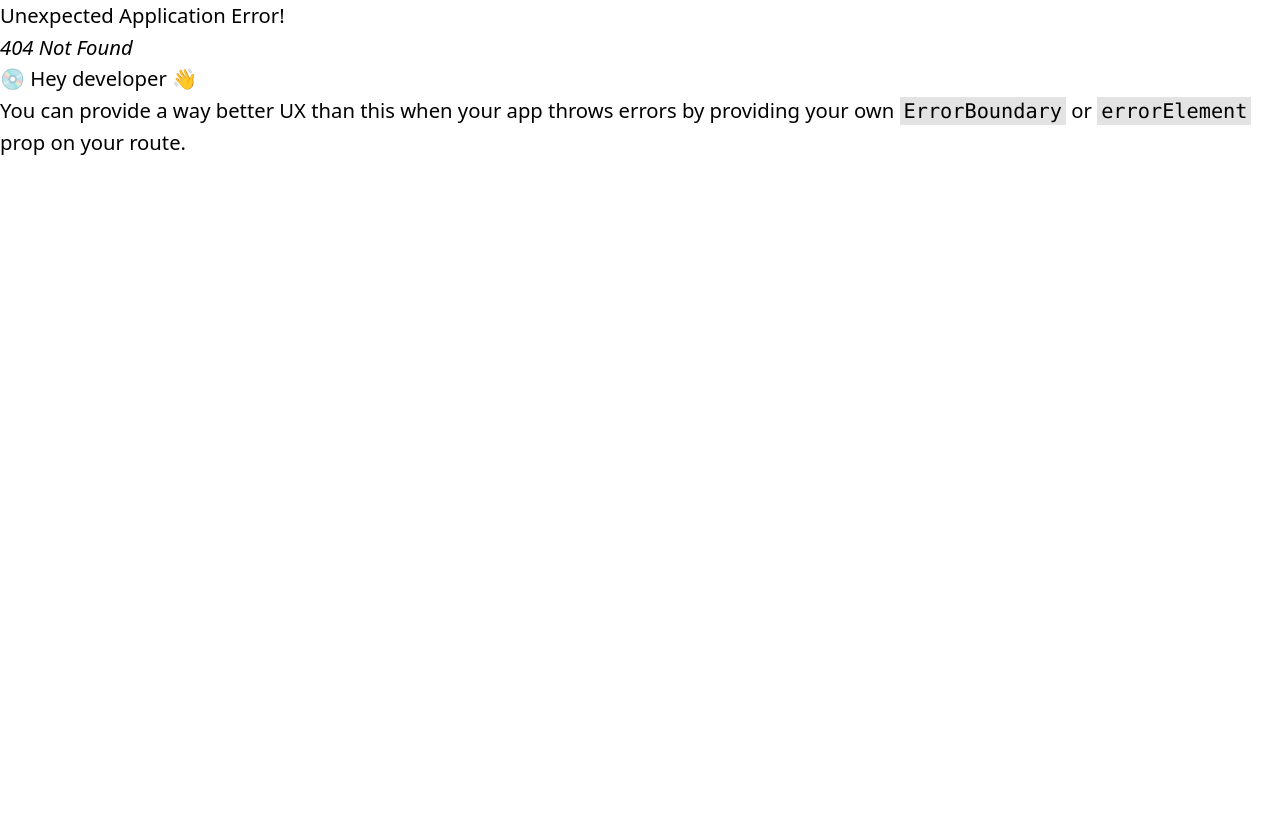
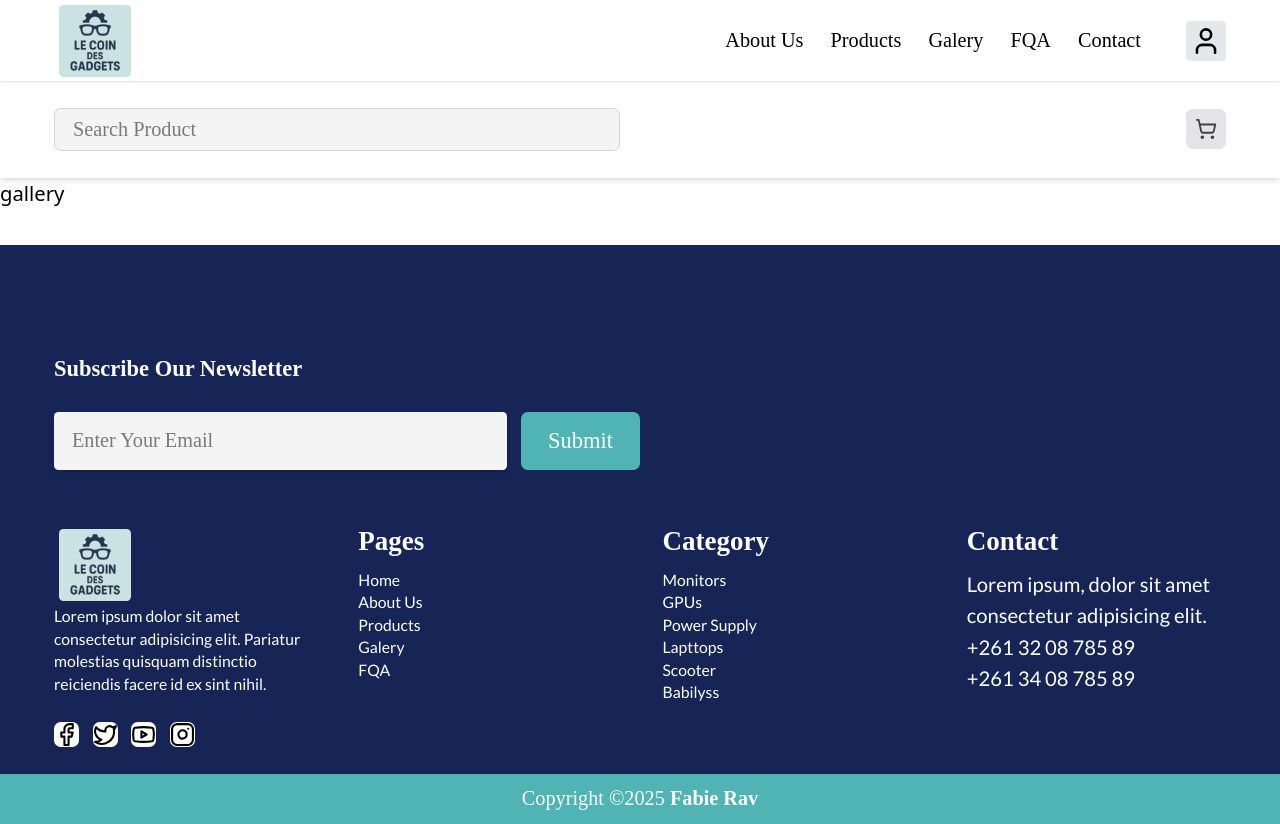
Before and after one commit to FabieRv/coin_de_gadgets, a React (Vite) app: page /gallery in a window 1280 px wide. Before the commit this address had no page. Before the commit the page ends 800 px from the top, so only its background shows below. Built offline with nearby package versions, Linux system fonts and the light colour scheme.

Commit message:
ajout dossier product et gallery

```diff
--- a/src/components/constant/index.ts
+++ b/src/components/constant/index.ts
@@ -2,8 +2,8 @@ import type { LinkType } from "../Types"
 
 export const headerLinkData: LinkType[] = [
   { label: "About Us", href: "/about" },
-  { label: "Products", href: "/product" },
-  { label: "Galery", href: "/galery" },
+  { label: "Products", href: "/products/:id" },
+  { label: "Galery", href: "/gallery" },
   { label: "FQA", href: "/fqa" },
   { label: "Contact", href: "/contact" },
 ]
--- /dev/null
+++ b/src/components/pages/Gallery/Gallery.tsx
@@ -0,0 +1,5 @@
+function Gallery() {
+  return <div>gallery</div>
+}
+
+export default Gallery
--- a/src/components/pages/Home.tsx
+++ b/src/components/pages/Home.tsx
@@ -1,7 +1,7 @@
 import { useDispatch } from "react-redux"
 import { setCategory } from "../features/products/ProductSlice"
 import Container from "../common/Container"
-import ProductGrid from "./ProductGrid"
+import ProductGrid from "./Products/ProductGrid"
 import Button from "../common/Button"
 
 const Categories = ["All", "Electronics", "Household", "Sports", "Tools"]
--- a/src/components/pages/ProductCart.tsx
+++ b/src/components/pages/Products/ProductCart.tsx
@@ -1,11 +1,10 @@
 import { Link } from "react-router-dom"
-import type { Product } from "../Types"
+import type { Product } from "../../Types"
 
 function ProductCart({ product }: { product: Product }) {
   return (
     <Link to={`/products/${product.id}`}>
       <div className="bg-white shadow-md hover:shadow-xl transition-shadow duration-300 rounded-xl overflow-hidden cursor-pointer">
-        {/* IMAGE DU PRODUIT */}
         <div className="h-48 w-full overflow-hidden">
           <img
             src={product.image}
@@ -14,7 +13,6 @@ function ProductCart({ product }: { product: Product }) {
           />
         </div>
 
-        {/* TEXTE */}
         <div className="p-4 bg-gray-50">
           <h2 className="text-lg font-Montser text-gray-800 my-4">
             {product.title.substring(0.25) + "..."}
--- a/src/components/pages/ProductDetail.tsx
+++ b/src/components/pages/Products/ProductDetail.tsx
@@ -1,9 +1,9 @@
 import { Link, useParams } from "react-router-dom"
-import Container from "../common/Container"
-import Button from "../common/Button"
+import Container from "../../common/Container"
+import Button from "../../common/Button"
 import { ShoppingCart, Star } from "lucide-react"
 import { useDispatch, useSelector } from "react-redux"
-import { addToCart } from "../features/cart/cartSlice"
+import { addToCart } from "../../features/cart/cartSlice"
 
 function ProductDetail() {
   const { id } = useParams<{ id: string }>()
--- a/src/components/pages/ProductGrid.tsx
+++ b/src/components/pages/Products/ProductGrid.tsx
@@ -1,7 +1,7 @@
-import Container from "../common/Container"
+import Container from "../../common/Container"
 import ProductCart from "./ProductCart"
 import { useSelector } from "react-redux"
-import type { RootState } from "../../App/Store"
+import type { RootState } from "../../../App/Store"
 
 function ProductGrid() {
   const filtered = useSelector(
```
Also changed, not shown: src/router.tsx (+5 -3 lines), src/components/pages/Products/CartPages.tsx (renamed from src/components/pages/CartPages.tsx), src/components/pages/Products/Recherche.tsx (renamed from src/components/pages/Recherche.tsx).
